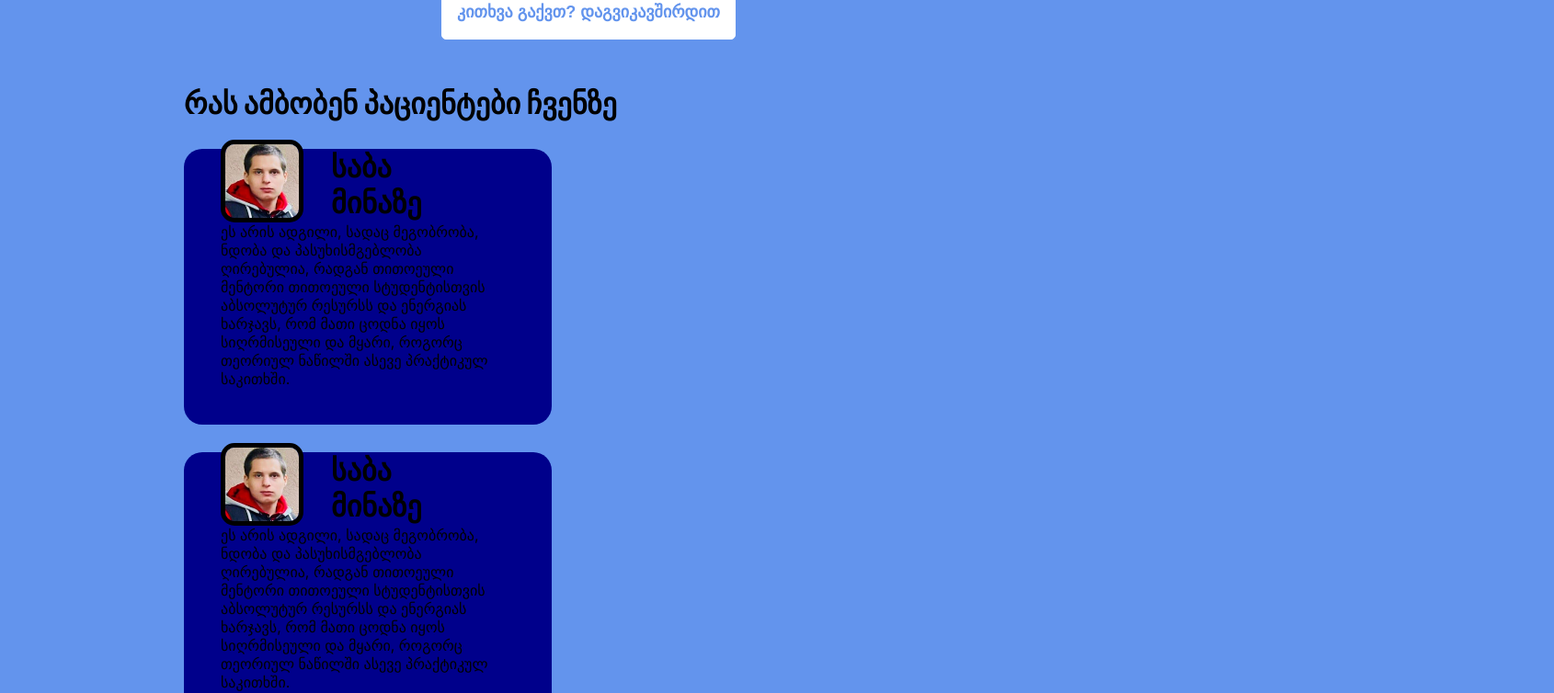
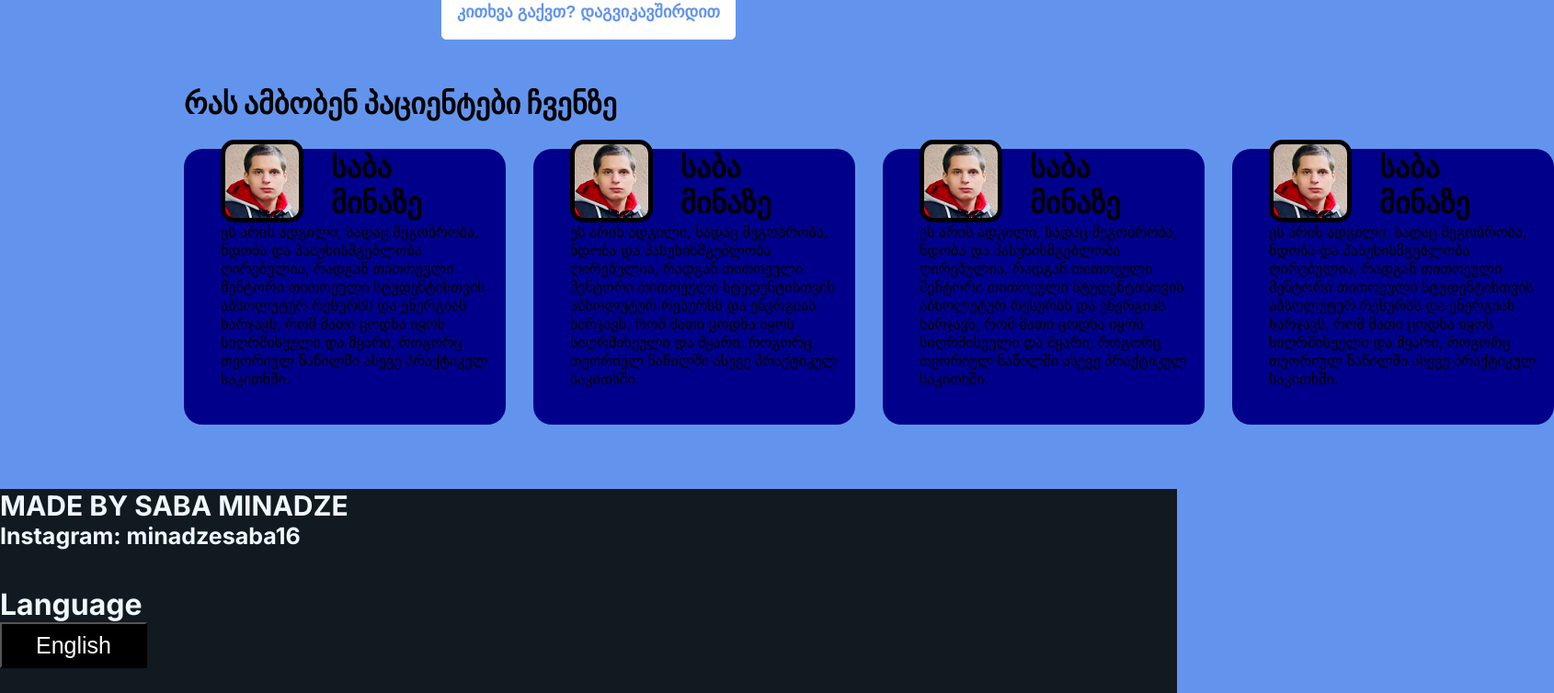
Before and after one commit to SabaMinadze/algani-dent, a Next.js app: page / in a window 1280 px wide. Shown: the part 820-1574 px from the top of the page at 92% size, 1690 px wide, since content can reach past the window. Built offline with nearby package versions, Linux system fonts and the light colour scheme.

Commit message:
Update Rate.module.css

```diff
--- a/app/components/Rate/Rate.module.css
+++ b/app/components/Rate/Rate.module.css
@@ -8,5 +8,7 @@
 }
 
 .rateBoxes{
+    display: flex;
+    gap: 30px;
     margin-left: 200px;
 }
```
